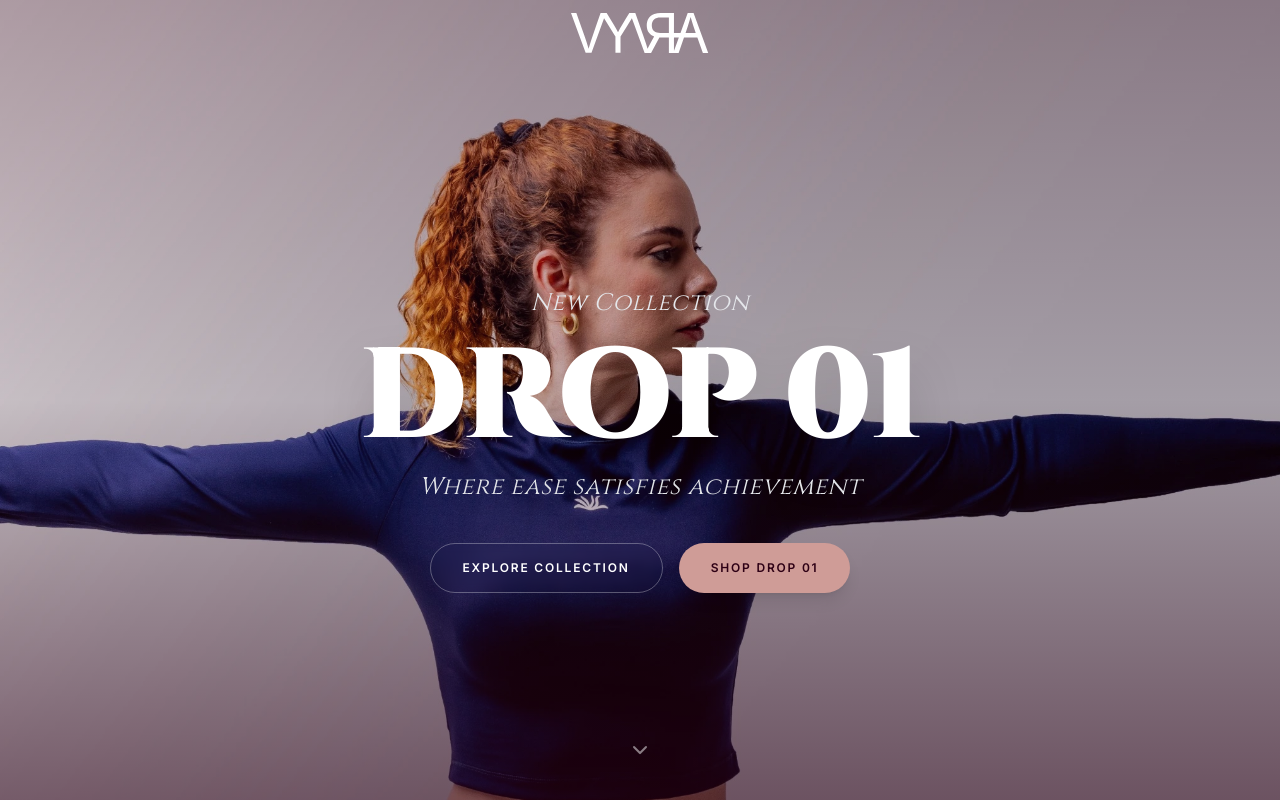
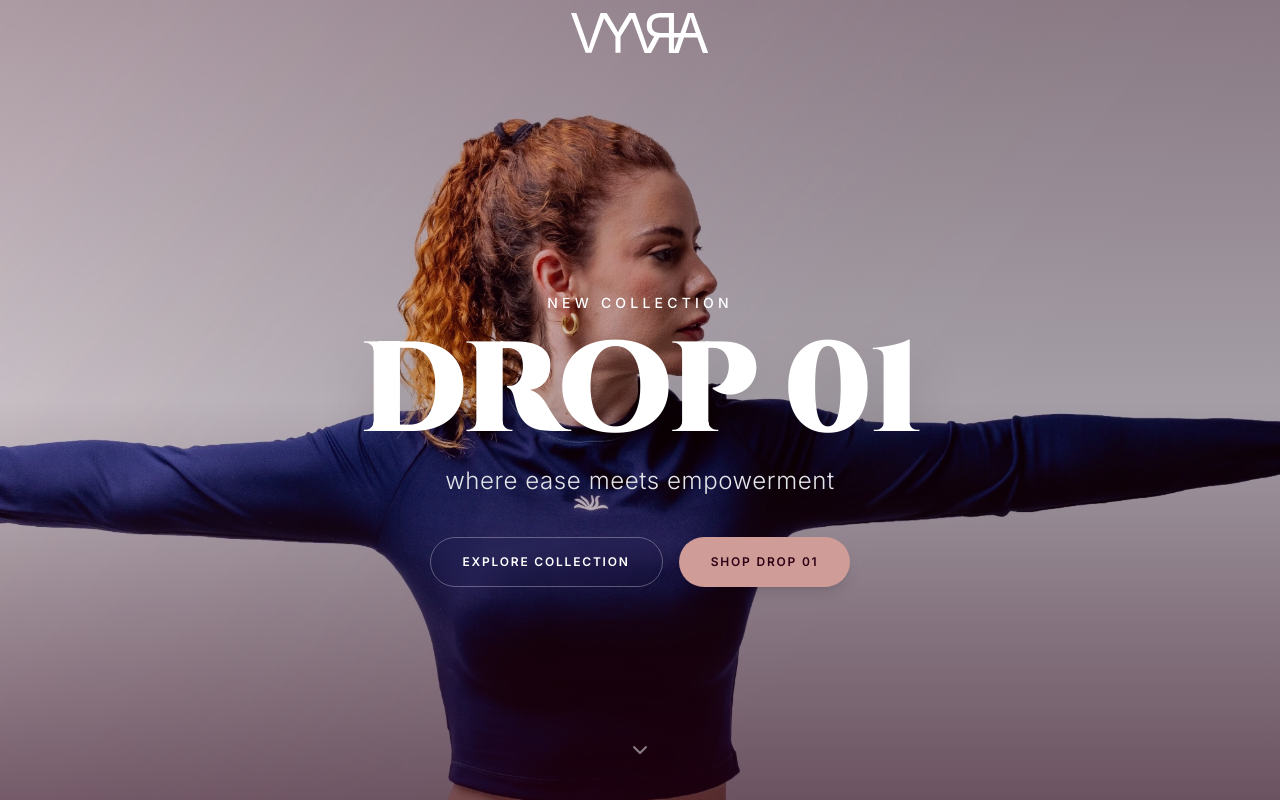
Before and after one commit to tech-dba-dev/vyvra-lp, a React (Vite) app: page / in a window 1280 px wide. Shown: the top 800 px of the page. Built offline with nearby package versions, Linux system fonts and the light colour scheme.

Commit message:
ajuste texto where

```diff
--- a/App.tsx
+++ b/App.tsx
@@ -270,16 +270,16 @@ const Hero = () => {
 
       {/* Content */}
       <div className="relative z-10 h-full flex flex-col items-center justify-center text-center text-white px-4 pt-20">
-        <p className="font-serif italic text-lg md:text-2xl font-light tracking-wide text-gray-200 mb-4 animate-fade-in-up">
+        <span className="text-xs md:text-sm font-medium tracking-[0.3em] uppercase mb-4 animate-fade-in-up">
           New Collection
-        </p>
+        </span>
 
         <h1 className="font-serif text-7xl md:text-9xl font-black tracking-tight mb-2 leading-none drop-shadow-2xl">
           DROP 01
         </h1>
 
-        <p className="font-serif italic text-lg md:text-2xl font-light tracking-wide text-gray-200 mb-10">
-          Where ease satisfies achievement
+        <p className="font-sans text-lg md:text-2xl font-light tracking-wide text-gray-200 mb-10">
+          where ease meets empowerment
         </p>
 
         <div className="flex flex-col md:flex-row gap-4 w-full max-w-md md:max-w-none justify-center">
```
